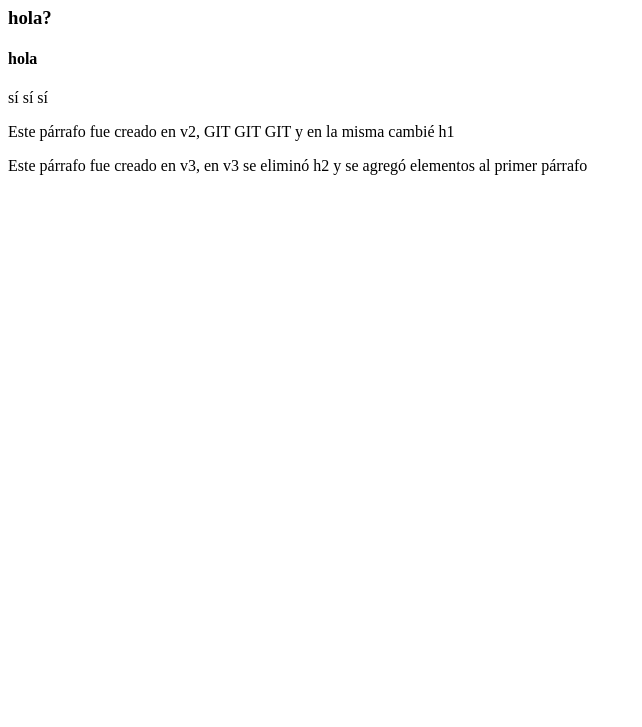
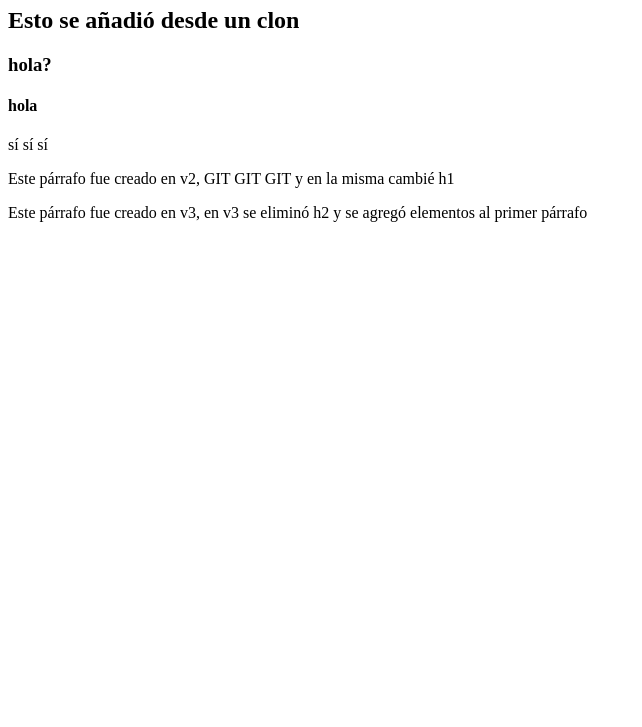
Before and after one commit to JLBrito93/aprendiendo_git_github, a plain HTML site: page index.html in a window 1280 px wide. Shown: the part 73-800 px from the top of the page, without its empty margins (0-642 px from the left). Drawn offline with Linux system fonts and the light colour scheme.

Commit message:
se creó un clon

```diff
--- a/index.html
+++ b/index.html
@@ -7,6 +7,7 @@
 </head>
 <body>
     <h1>Hola, terrícolas espaciales</h1>
+    <h2>Esto se añadió desde un clon</h2>
     <h3>hola?</h3>
     <h4>hola</h4>
     <p>sí sí sí</p>
```
